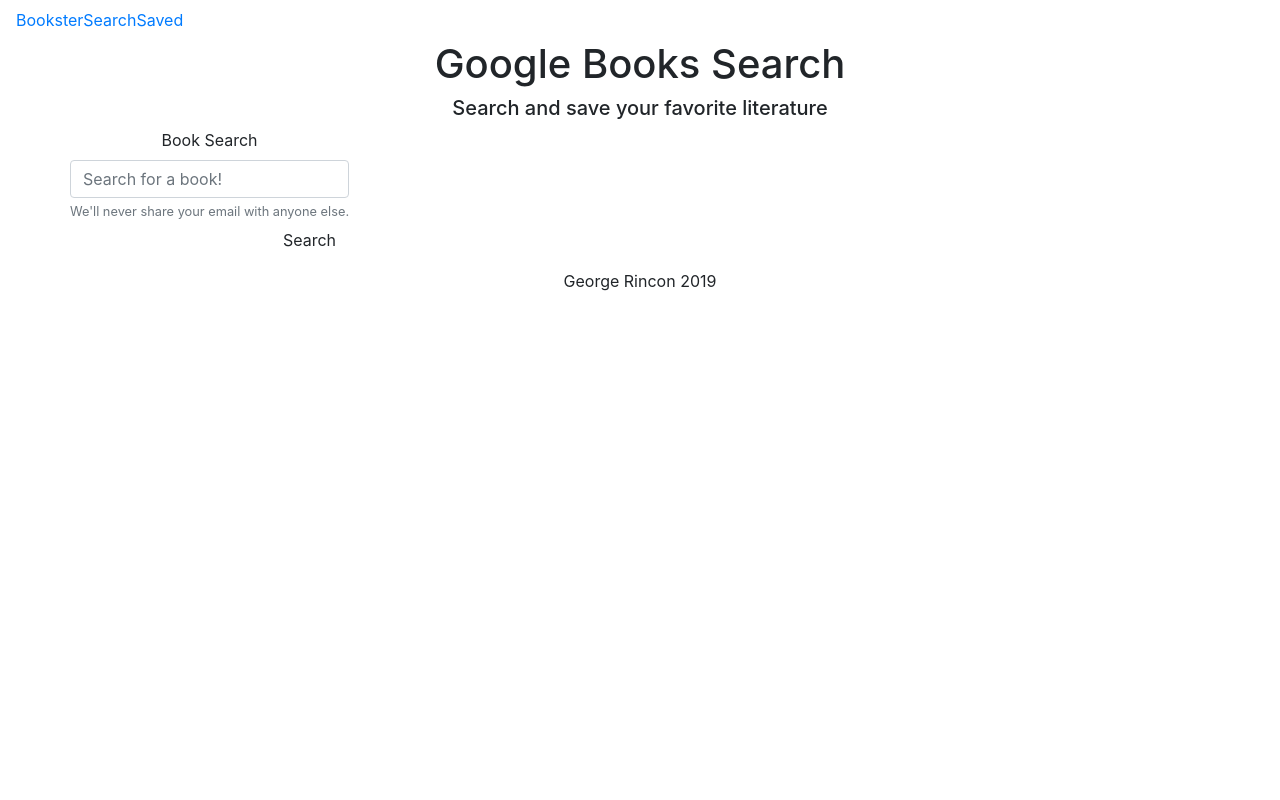
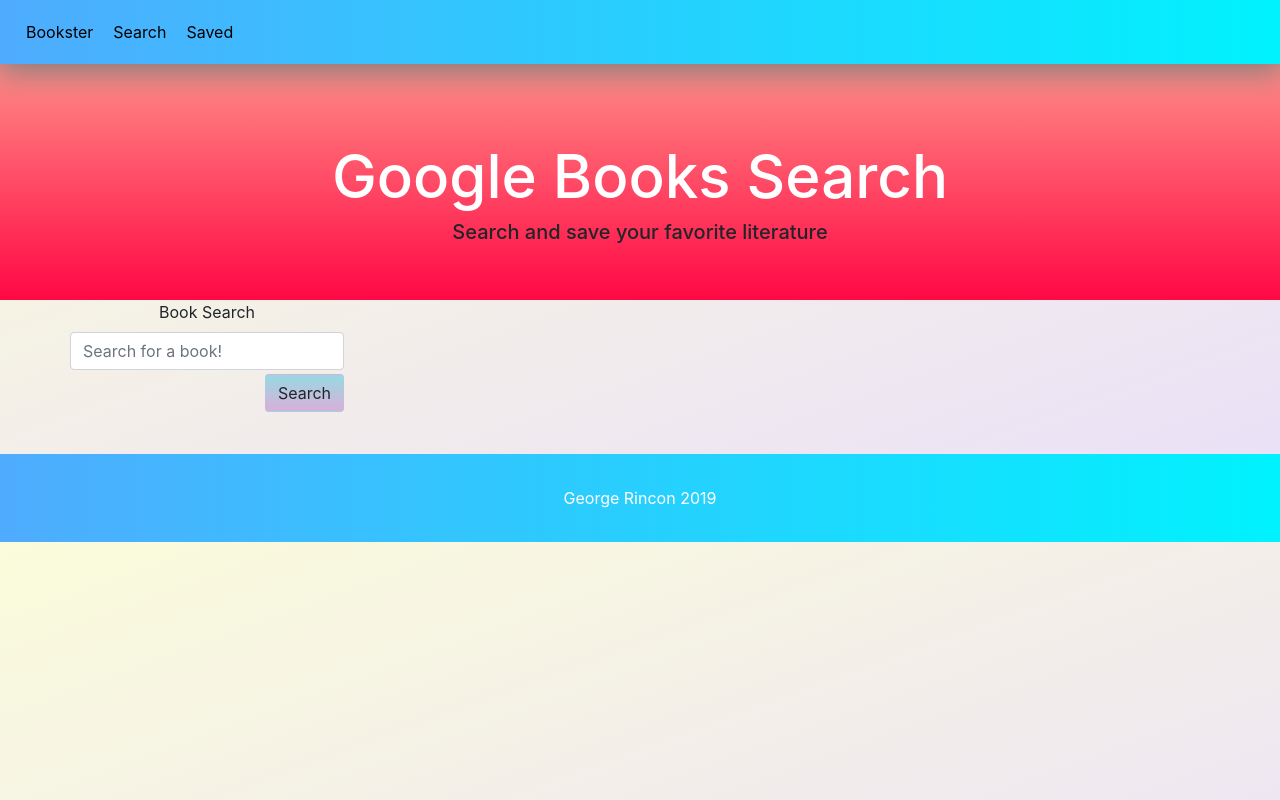
Before and after one commit to grincon0/React-Books, a React (Create React App) app in the folder client/: page / in a window 1280 px wide. Built offline with nearby package versions, Linux system fonts and the light colour scheme; no server answers.

Commit message:
cosmetic edits

```diff
--- a/client/src/App.css
+++ b/client/src/App.css
@@ -1,6 +1,12 @@
+body{
+  background-image: linear-gradient(-20deg, #e9defa 0%, #fbfcdb 100%);
+}
+
+
 .App {
   text-align: center;
 }
+
 
 .App-logo {
   animation: App-logo-spin infinite 20s linear;
--- a/client/src/components/Btns/style.css
+++ b/client/src/components/Btns/style.css
@@ -0,0 +1,3 @@
+.btn{
+    background-image: linear-gradient(to top, #d9afd9 0%, #97d9e1 100%);
+}
--- a/client/src/components/Card/index.js
+++ b/client/src/components/Card/index.js
@@ -1,5 +1,4 @@
 import React from "react";
-import Btn from "../Btns/index";
 import "./style.css";
 
 
--- a/client/src/components/Footer/style.css
+++ b/client/src/components/Footer/style.css
@@ -0,0 +1,12 @@
+.footer {
+    position: relative;
+    left: 0;
+    bottom: 0;
+    width: 100%;
+    padding-top: 2rem;
+    padding-bottom: 2rem;
+    background-image: linear-gradient(to right, #4facfe 0%, #00f2fe 100%);
+    color: white;
+    text-align: center;
+    margin-top: 2rem;
+  }
--- a/client/src/components/Hero/index.js
+++ b/client/src/components/Hero/index.js
@@ -3,7 +3,7 @@
 
 function Hero(props){
     return(
-        <div className="hero" {...props}>
+        <div className="hero bgk" {...props}>
             <h1>Google Books Search</h1>
             <h5>Search and save your favorite literature</h5>
             {props.children}
--- a/client/src/components/Hero/style.css
+++ b/client/src/components/Hero/style.css
@@ -0,0 +1,38 @@
+.bgk{
+    background-image: linear-gradient(to top, #ff0844 0%, #ffb199 100%);
+  }
+
+  .hero {
+      height: 300px;
+      width:100%;
+      background-size: cover;
+      background-position: center;
+      position: relative;
+    }
+
+    .hero::after {
+      content: "";
+      display: block;
+      opacity: .4;
+      position: absolute;
+      top: 0;
+      bottom: 0;
+      left: 0;
+      right: 0;
+
+    }
+
+    .hero * {
+      position: relative;
+      z-index: 2;
+    }
+
+    .hero h1, .hero h2 {
+      color: white;
+    }
+
+    .hero h1 {
+      font-size: 60px;
+      padding-top: 140px;
+      margin-top: 0;
+    }
--- a/client/src/components/Navbar/style.css
+++ b/client/src/components/Navbar/style.css
@@ -0,0 +1,32 @@
+.far{
+    position: relative;
+    left:100%;
+
+}
+
+.full{
+    width:100%;
+}
+
+.item-a{
+    float: left;
+    margin: 5px;
+
+}
+.nav-item a{
+    color: black;
+    padding-top: 40px;
+    padding-bottom: 10px;
+    margin: 20px 10px;
+}
+
+.navbar{
+    position: fixed;
+    z-index:99;
+    width:100%;
+    height: 8%;
+    -webkit-box-shadow: 1px 3px 32px 4px rgba(122,122,122,1);
+    -moz-box-shadow: 1px 3px 32px 4px rgba(122,122,122,1);
+    box-shadow:1px 3px 32px 4px rgba(122,122,122,1);
+    background-image: linear-gradient(to right, #4facfe 0%, #00f2fe 100%);
+}
--- a/client/src/components/SearchForm/index.js
+++ b/client/src/components/SearchForm/index.js
@@ -18,7 +18,7 @@
                 aria-describedby="emailHelp"
                 placeholder="Search for a book!"
                 />
-                <small id="emailHelp" className="form-text text-muted">We'll never share your email with anyone else.</small>
+                <small id="emailHelp" className="form-text text-muted"></small>
 
                 <Btns
                 onClick={props.handleFormSubmit}
--- a/client/src/pages/Saved.js
+++ b/client/src/pages/Saved.js
@@ -37,6 +37,7 @@
 
         return (
             <div>
+                <Hero />
                 <Container>
                     <Row>
                         <Col size="md-12">
--- a/client/src/pages/Search.js
+++ b/client/src/pages/Search.js
@@ -15,10 +15,6 @@
 
     }
     componentDidMount(){
-
-
-
-
         this.getSavedBooksFromDB().then(this.loadDefaultBooks());
 
         setTimeout(()=>{
@@ -99,7 +95,7 @@
                 (res) =>{
 
                     let newState = {...this.state}
-                    console.log('incoming avdd tata',res.data);
+                    console.log('incoming saved data',res.data);
                     newState.saved = (res.data);
                     this.setState(newState);
                 }
@@ -148,8 +144,9 @@
 
         return (
             <div>
+                <Hero />
                 <Container>
-                    <Hero />
+
                     <Row>
                         <Col size="md-12">
                             <SearchForm
```
